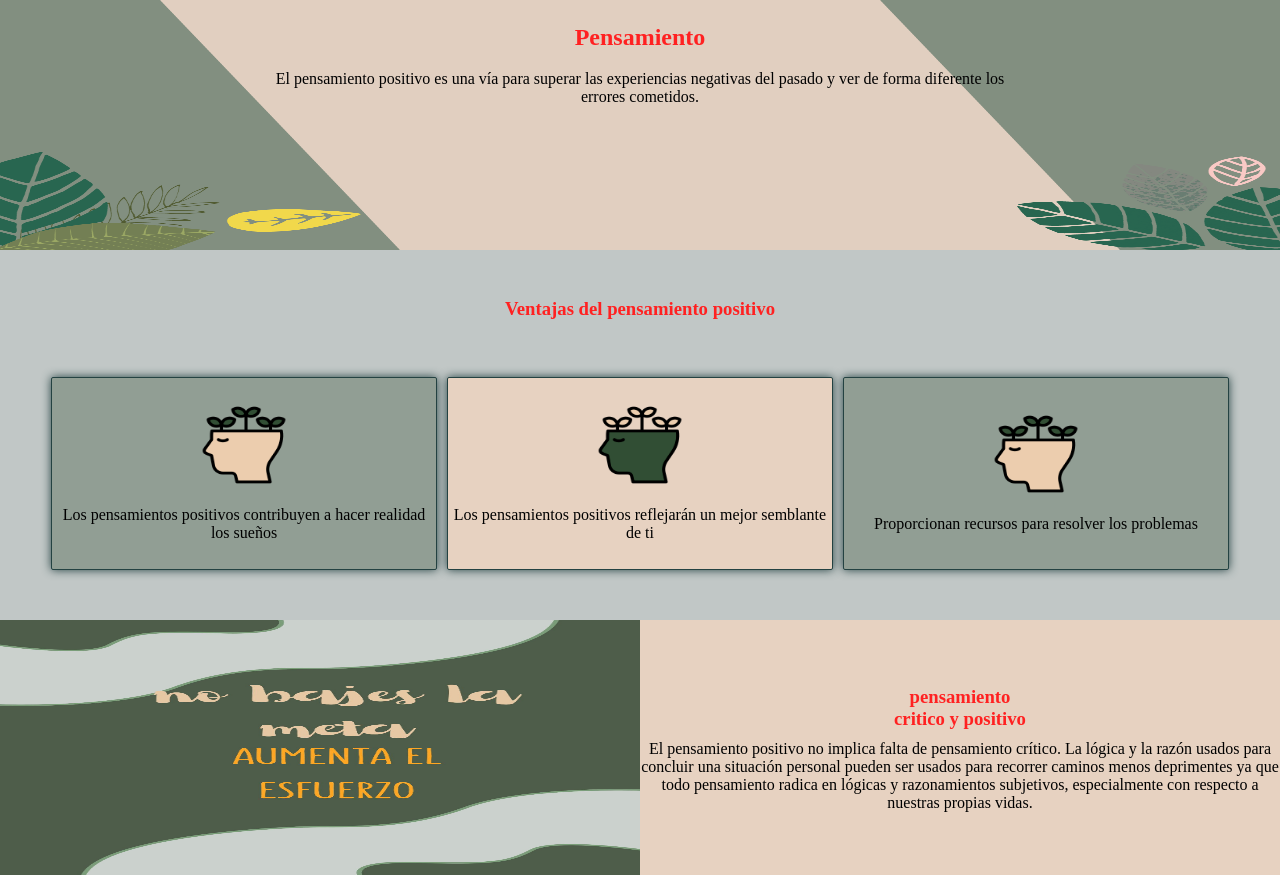
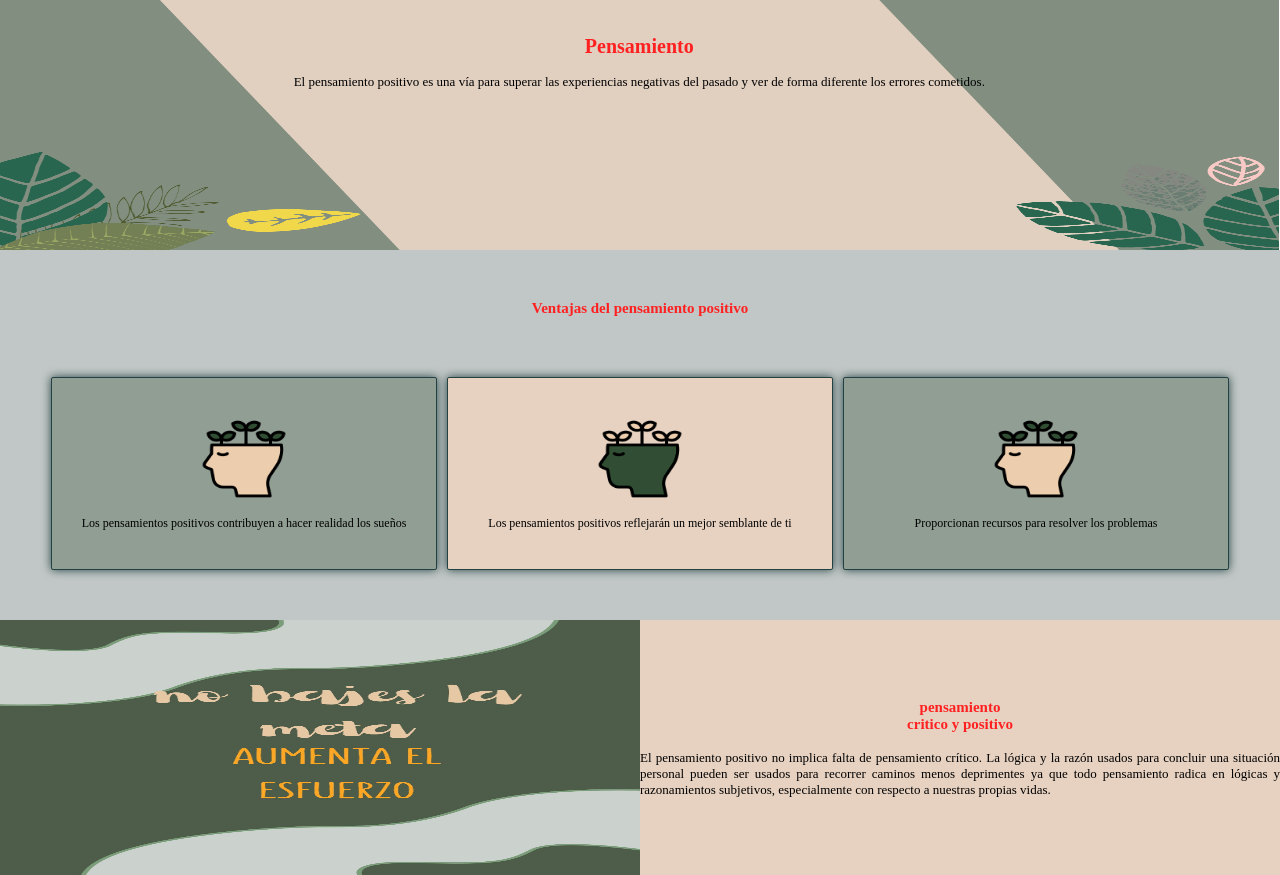
Before and after one commit to Mely-0/penhsamiento, a plain HTML site: page index.html in a window 1280 px wide. Drawn offline with Linux system fonts and the light colour scheme.

Commit message:
se le agregadron cambion al estilo css

```diff
--- a/css/estilos.css
+++ b/css/estilos.css
@@ -8,12 +8,12 @@ body{
 width: 100%;
 height: 100%;
 display: grid;
-/* grid-auto-columns: 411px; */
+grid-auto-columns: 880fr 1fr 1fr ;
 grid-auto-rows: 250px 370px 255px;
 grid-template-areas:
-"hijo-1"
-"hijo-2"
-"hijo-3"
+"hijo-1 hijo-1 hio-1"
+"hijo-2 hijo-2 hijo-2"
+"hijo-3 hijo-3 hijo-3"
 
 ;
 }
@@ -75,9 +75,10 @@ ul li{
 }
 li a{
     text-decoration: none;
-    font-size: 20px;
+    font-size: 15px;
     color: #244242;
     display: flex;
+
 }
 a:hover {
     color: #ff2121;
@@ -103,9 +104,11 @@ a:hover {
 #texto-1{
 text-align: center;
 color: #ff2121;
+font-size: 20px;
 }
 #texto-2{
 text-align: center;
+font-size: 13px;
 }
 .hijo-2{
     background-color:#c1c7c6;
@@ -133,8 +136,10 @@ text-align: center;
         text-align: center;
     }
     #tituloim{
+
         text-align: center;
         color:#ff2121;
+        font-size: 15px;
         /* text-decoration:underline ; */
     }
 
@@ -173,6 +178,7 @@ text-align: center;
 }
 .tipitos-1 p{
 text-align: center;
+font-size: 12px;
 }
 .tipitos-2{
     width: 30%;
@@ -195,6 +201,7 @@ text-align: center;
 }
 .tipitos-2 p{
 text-align: center;
+font-size: 12px;
 }
 .tipitos-3{
     width: 30%;
@@ -217,7 +224,8 @@ text-align: center;
     margin-top: 10px;
 }
 .tipitos-3 p{
-text-align: center;
+text-align:center;
+font-size: 12px;
 
 }
 
@@ -262,9 +270,11 @@ text-align: center;
     height: 10px;
     color: #ff2121;
     margin-bottom: 28px;
+    font-size: 15px;
 }
 #parrafito-2{
-    text-align:center;
+    text-align:justify;
+    font-size: 13px;
 }
 
 @media (min-width: 800px) {
```
